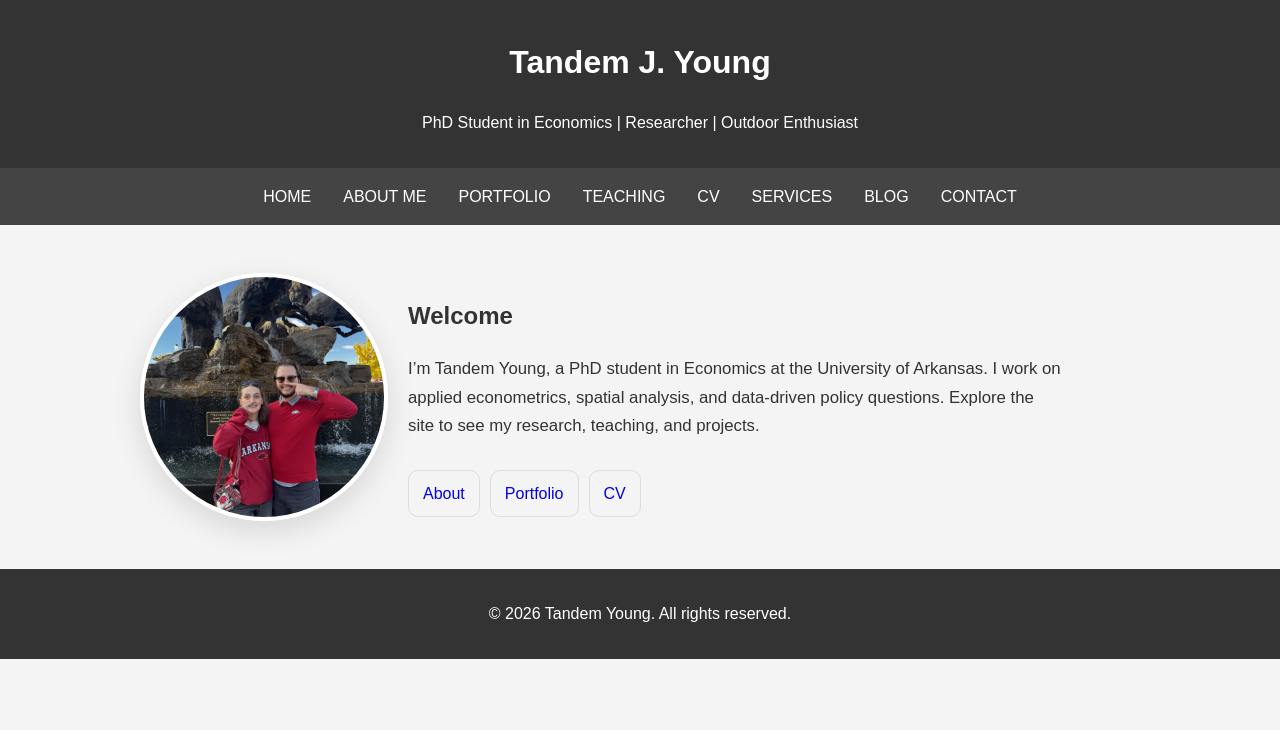
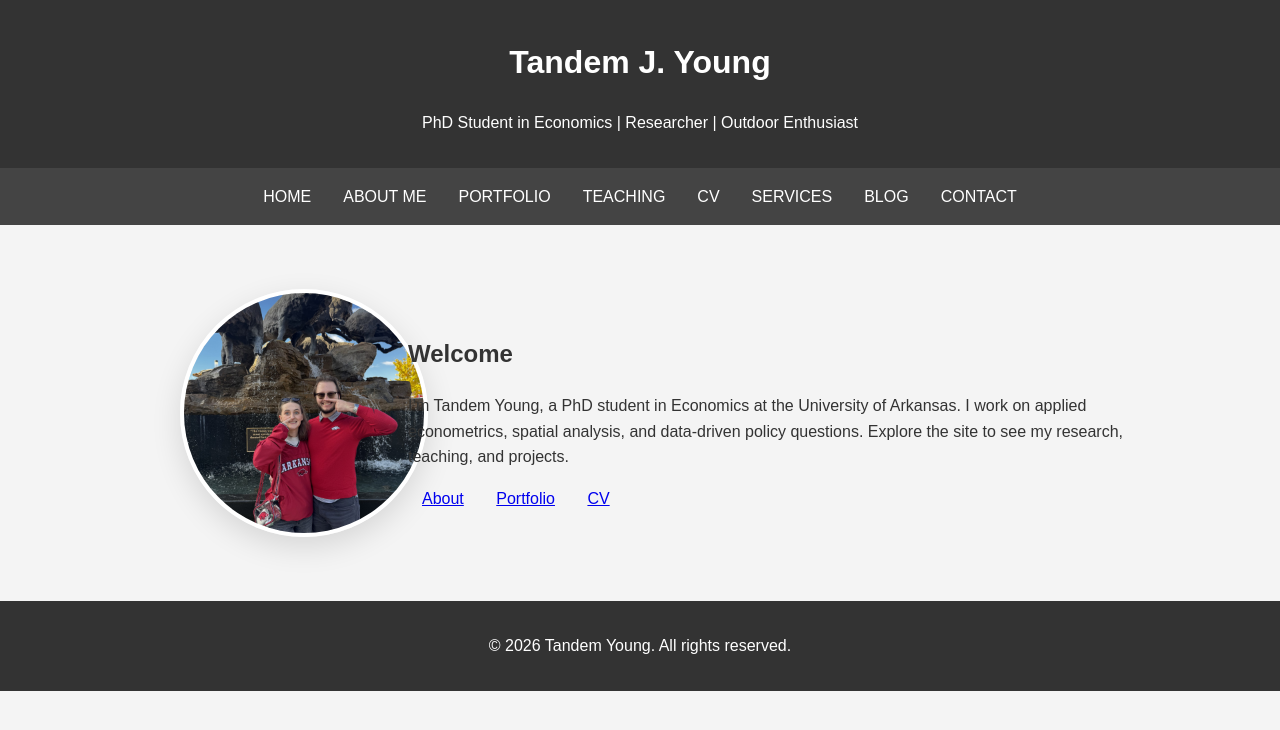
Before and after one commit to TandemYoung/tandemyoung.github.io, a Jekyll site: the page built from index.html, in a window 1280 px wide. Shown: the top 730 px of the page. Built offline with Jekyll 4.4.1, drawn with Linux system fonts in a browser that asks for light colours.

Commit message:
Update styles.css

```diff
--- a/css/styles.css
+++ b/css/styles.css
@@ -414,92 +414,25 @@
 
 .home-hero {
   display: grid;
-  grid-template-columns: 240px 1fr;
+  grid-template-columns: 240px minmax(0, 1fr);
   gap: 28px;
   align-items: center;
 }
 
-.home-photo-wrap {
-  margin: 0;
-}
-
 .home-photo {
+  display: block;
   width: 240px;
   height: 240px;
+  max-width: 240px;     /* protects against global img rules */
   object-fit: cover;
   border-radius: 999px;
   border: 4px solid #fff;
   box-shadow: 0 10px 30px rgba(0,0,0,0.12);
 }
 
-.home-lede {
-  max-width: 70ch;
-  font-size: 1.05rem;
-  line-height: 1.7;
+.home-content { min-width: 0; }
+
+@media (max-width: 700px) {
+  .home-hero { grid-template-columns: 1fr; }
+  .home-photo { width: 200px; height: 200px; max-width: 200px; }
 }
-
-.home-actions {
-  margin-top: 14px;
-  display: flex;
-  flex-wrap: wrap;
-  gap: 10px;
-}
-
-/* If you don't already have a .btn class, this makes links look like buttons */
-.btn {
-  display: inline-block;
-  padding: 10px 14px;
-  border-radius: 10px;
-  text-decoration: none;
-  border: 1px solid #ddd;
-}
-
-/* Responsive */
-@media (max-width: 700px) {
-  .home-hero {
-    grid-template-columns: 1fr;
-    align-items: start;
-  }
-
-  .home-photo {
-    width: 200px;
-    height: 200px;
-  }
-}
-
-
-/* Home hero (force 2-column) */
-.home {
-  max-width: 1000px;
-  margin: 0 auto;
-}
-
-.home .home-hero {
-  display: grid;
-  grid-template-columns: 240px 1fr;
-  gap: 28px;
-  align-items: center;
-}
-
-.home .home-photo {
-  display: block;
-  width: 240px;
-  height: 240px;
-  object-fit: cover;
-  border-radius: 999px;
-  border: 4px solid #fff;
-  box-shadow: 0 10px 30px rgba(0,0,0,0.12);
-}
-
-/* Only stack on small screens */
-@media (max-width: 700px) {
-  .home .home-hero {
-    grid-template-columns: 1fr;
-    align-items: start;
-  }
-
-  .home .home-photo {
-    width: 200px;
-    height: 200px;
-  }
-}
```
